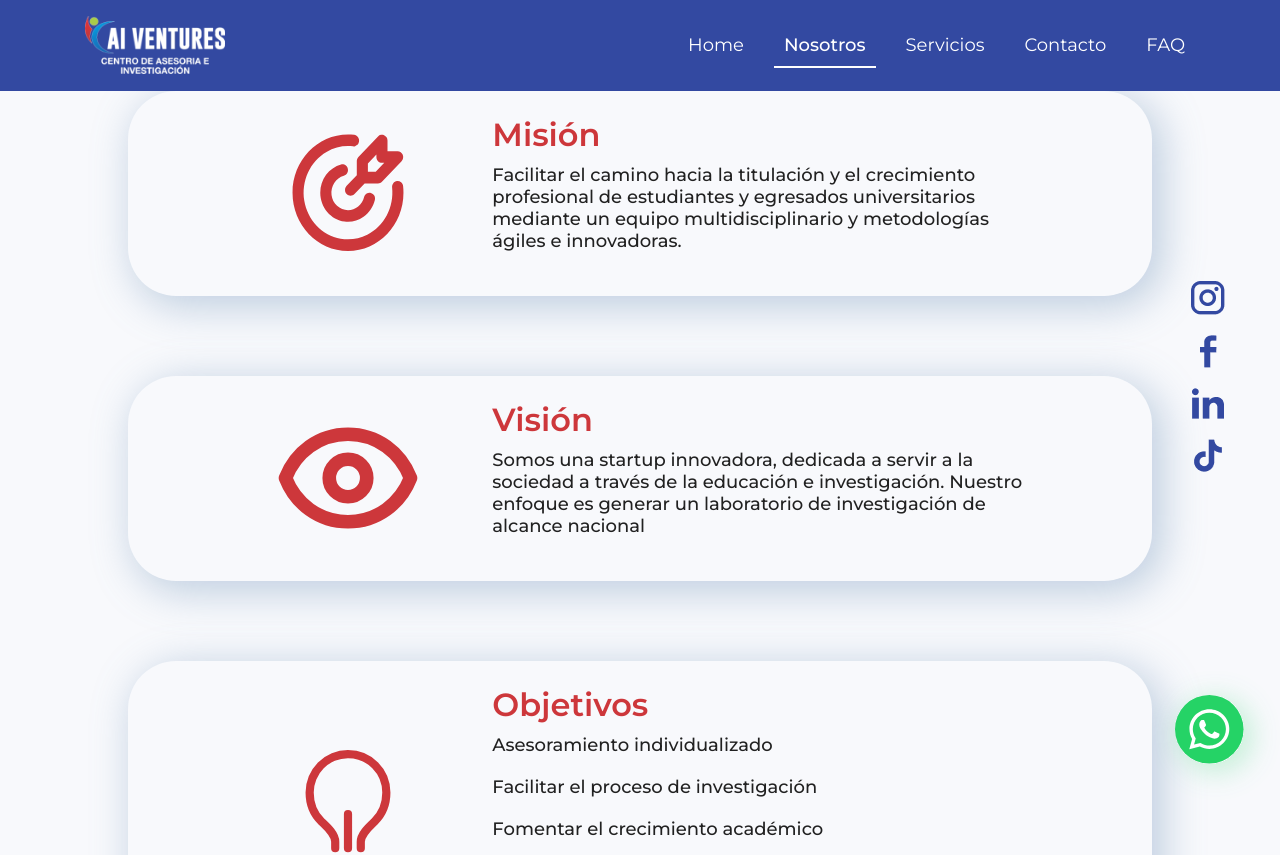
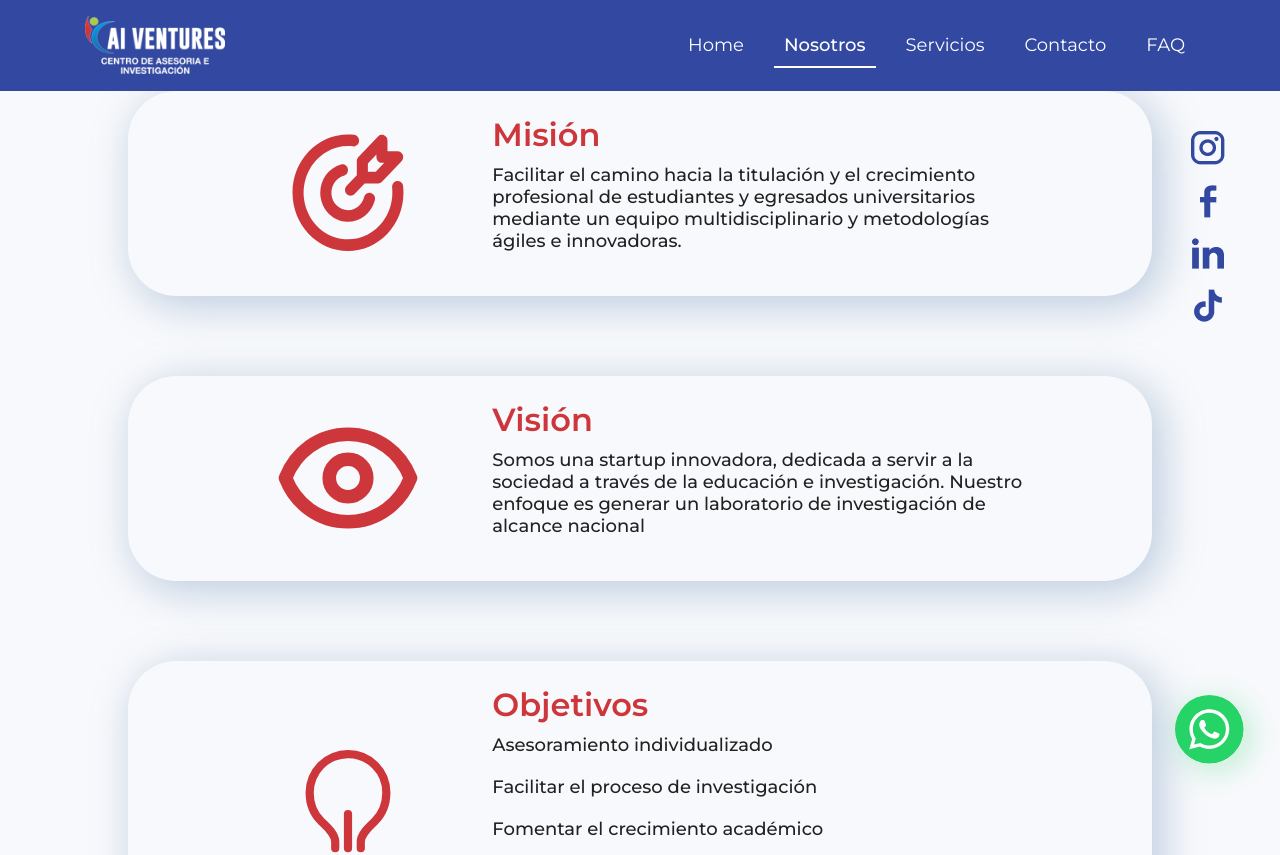
Before and after one commit to justinait/cai-ventures2, a React (Vite) app: page /about in a window 1280 px wide. Shown: the top 855 px of the page. Built offline with nearby package versions, Linux system fonts and the light colour scheme.

Commit message:
redes position

```diff
--- a/src/components/Mision/Mision.jsx
+++ b/src/components/Mision/Mision.jsx
@@ -33,7 +33,7 @@ const Mision = () => {
                 </Col>
                 <Col className='containerText' xl={7} md={8} sm={7}>
                     <h2 className='titleMision'>Objetivos</h2>
-                    <p className='textMision'> Asesoramiento individualizado </p>
+                    <p className='textMision'> Asesoramiento individualizado</p>
                     <p className='textMision'> Facilitar el proceso de investigación </p>
                     <p className='textMision'> Fomentar el crecimiento académico </p>
                     <p className='textMision'>  Ofrecer servicios especializados </p>
--- a/src/components/Redes/Redes.css
+++ b/src/components/Redes/Redes.css
@@ -1,11 +1,6 @@
 .redesContainer {
-    height: auto;
-    width: auto;
-    display: flex;
     flex-direction: column;
-    justify-content: center;
     align-items: flex-end !important;
-    margin-top:  180px !important;
     z-index: 2 !important;
 }
 
```
